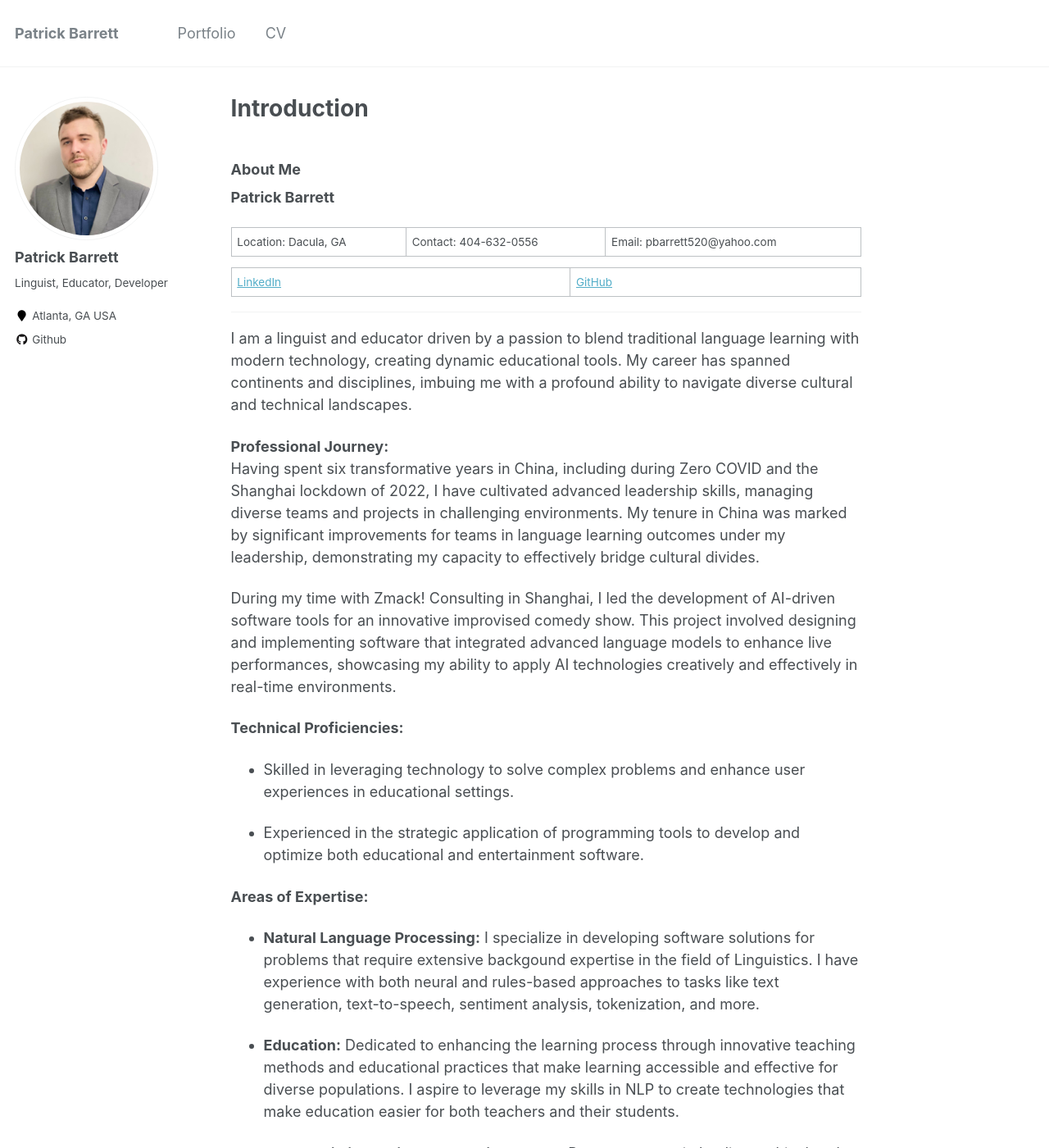
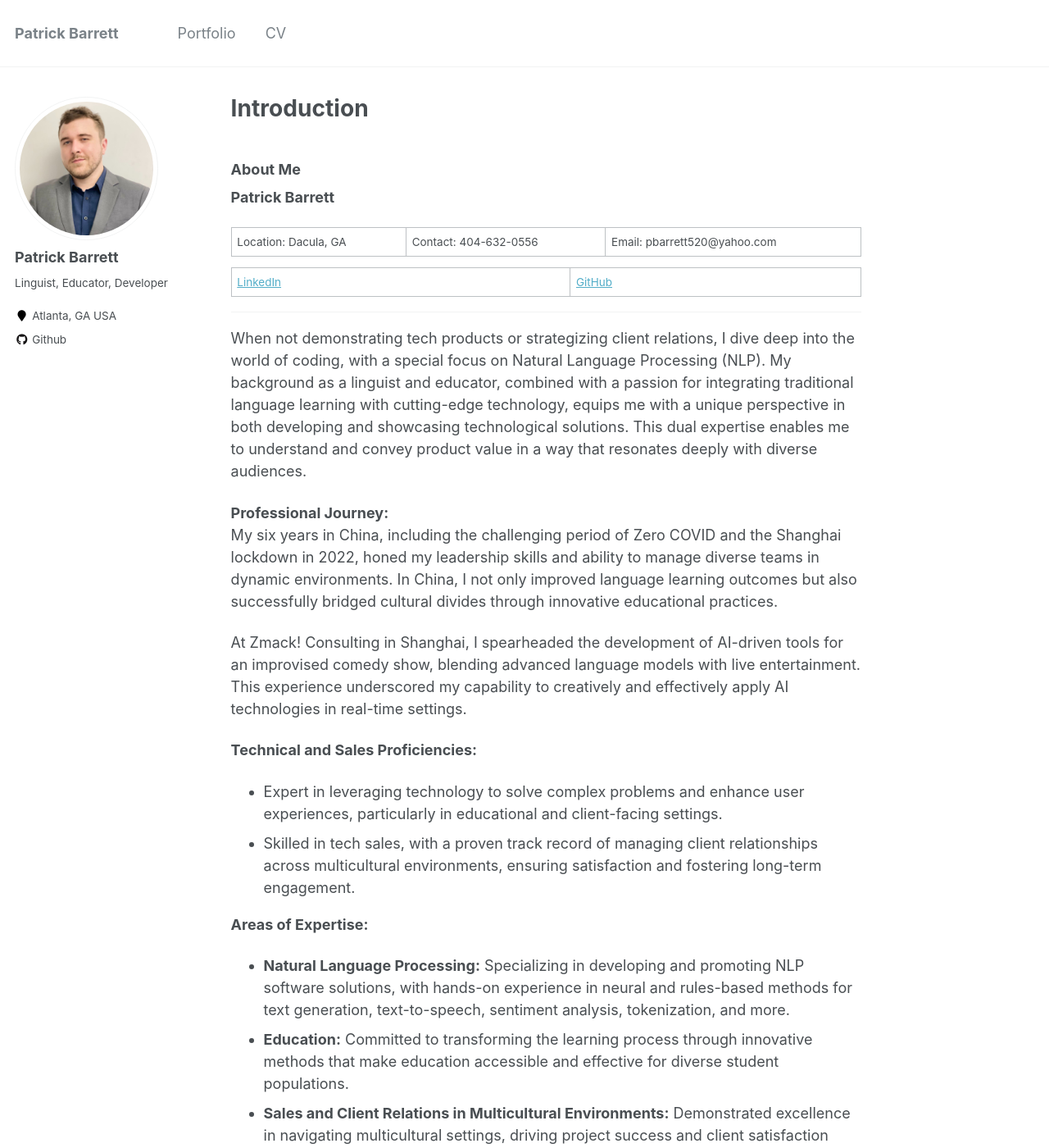
Before and after one commit to pbarrett520/pbarrett520.github.io, a Jekyll site: the page built from _pages/about.md, in a window 1280 px wide and 1400 px high. Shown: the whole window at 82% size. Built offline with Jekyll 4.4.1, drawn with Linux system fonts in a browser that asks for light colours; some of the changed text lies outside the part shown.

Commit message:
reworded about

```diff
--- a/_pages/about.md
+++ b/_pages/about.md
@@ -18,27 +18,24 @@ Location: Dacula, GA | Contact: 404-632-0556 | Email: pbarrett520@yahoo.com
 
 ---
 
-I am a linguist and educator driven by a passion to blend traditional language learning with modern technology, creating dynamic educational tools. My career has spanned continents and disciplines, imbuing me with a profound ability to navigate diverse cultural and technical landscapes.
+When not demonstrating tech products or strategizing client relations, I dive deep into the world of coding, with a special focus on Natural Language Processing (NLP). My background as a linguist and educator, combined with a passion for integrating traditional language learning with cutting-edge technology, equips me with a unique perspective in both developing and showcasing technological solutions. This dual expertise enables me to understand and convey product value in a way that resonates deeply with diverse audiences.
 
 **Professional Journey:**
-Having spent six transformative years in China, including during Zero COVID and the Shanghai lockdown of 2022, I have cultivated advanced leadership skills, managing diverse teams and projects in challenging environments. My tenure in China was marked by significant improvements for teams in language learning outcomes under my leadership, demonstrating my capacity to effectively bridge cultural divides.
+My six years in China, including the challenging period of Zero COVID and the Shanghai lockdown in 2022, honed my leadership skills and ability to manage diverse teams in dynamic environments. In China, I not only improved language learning outcomes but also successfully bridged cultural divides through innovative educational practices.
 
-During my time with Zmack! Consulting in Shanghai, I led the development of AI-driven software tools for an innovative improvised comedy show. This project involved designing and implementing software that integrated advanced language models to enhance live performances, showcasing my ability to apply AI technologies creatively and effectively in real-time environments.
+At Zmack! Consulting in Shanghai, I spearheaded the development of AI-driven tools for an improvised comedy show, blending advanced language models with live entertainment. This experience underscored my capability to creatively and effectively apply AI technologies in real-time settings.
 
-**Technical Proficiencies:**
-- Skilled in leveraging technology to solve complex problems and enhance user experiences in educational settings.
-
-- Experienced in the strategic application of programming tools to develop and optimize both educational and entertainment software.
+**Technical and Sales Proficiencies:**
+- Expert in leveraging technology to solve complex problems and enhance user experiences, particularly in educational and client-facing settings.
+- Skilled in tech sales, with a proven track record of managing client relationships across multicultural environments, ensuring satisfaction and fostering long-term engagement.
 
 **Areas of Expertise:**
-- **Natural Language Processing:** I specialize in developing software solutions for problems that require extensive backgound expertise in the field of Linguistics. I have experience with both neural and rules-based approaches to tasks like text generation, text-to-speech, sentiment analysis, tokenization, and more.
-
-- **Education:** Dedicated to enhancing the learning process through innovative teaching methods and educational practices that make learning accessible and effective for diverse populations. I aspire to leverage my skills in NLP to create technologies that make education easier for both teachers and their students.
-
-- **Leadership in Multicultural Environments:** Proven success in leading multicultural teams, driving project success through innovative strategies and inclusive leadership.
+- **Natural Language Processing:** Specializing in developing and promoting NLP software solutions, with hands-on experience in neural and rules-based methods for text generation, text-to-speech, sentiment analysis, tokenization, and more.
+- **Education:** Committed to transforming the learning process through innovative methods that make education accessible and effective for diverse student populations.
+- **Sales and Client Relations in Multicultural Environments:** Demonstrated excellence in navigating multicultural settings, driving project success and client satisfaction through tailored strategies and inclusive leadership.
 
 **Education:**
 - **Master of Science in Human Language Technology,** University of Arizona, Tucson, AZ
 - **Bachelor of Arts in Applied Linguistics,** Georgia State University (Summa Cum Laude), Atlanta, GA
 
-My goal is to merge cutting-edge technology with educational practices to globally enhance educational outcomes. I invite you to explore my [portfolio](https://pbarrett520.github.io/portfolio/) to understand the depth and breadth of my projects and their impact on the field of education.
+I invite you to explore my [portfolio](https://pbarrett520.github.io/portfolio/) to discover the depth and impact of my projects in the NLP and education fields, and how that informs my ability in the doamin of tech sales.
```
